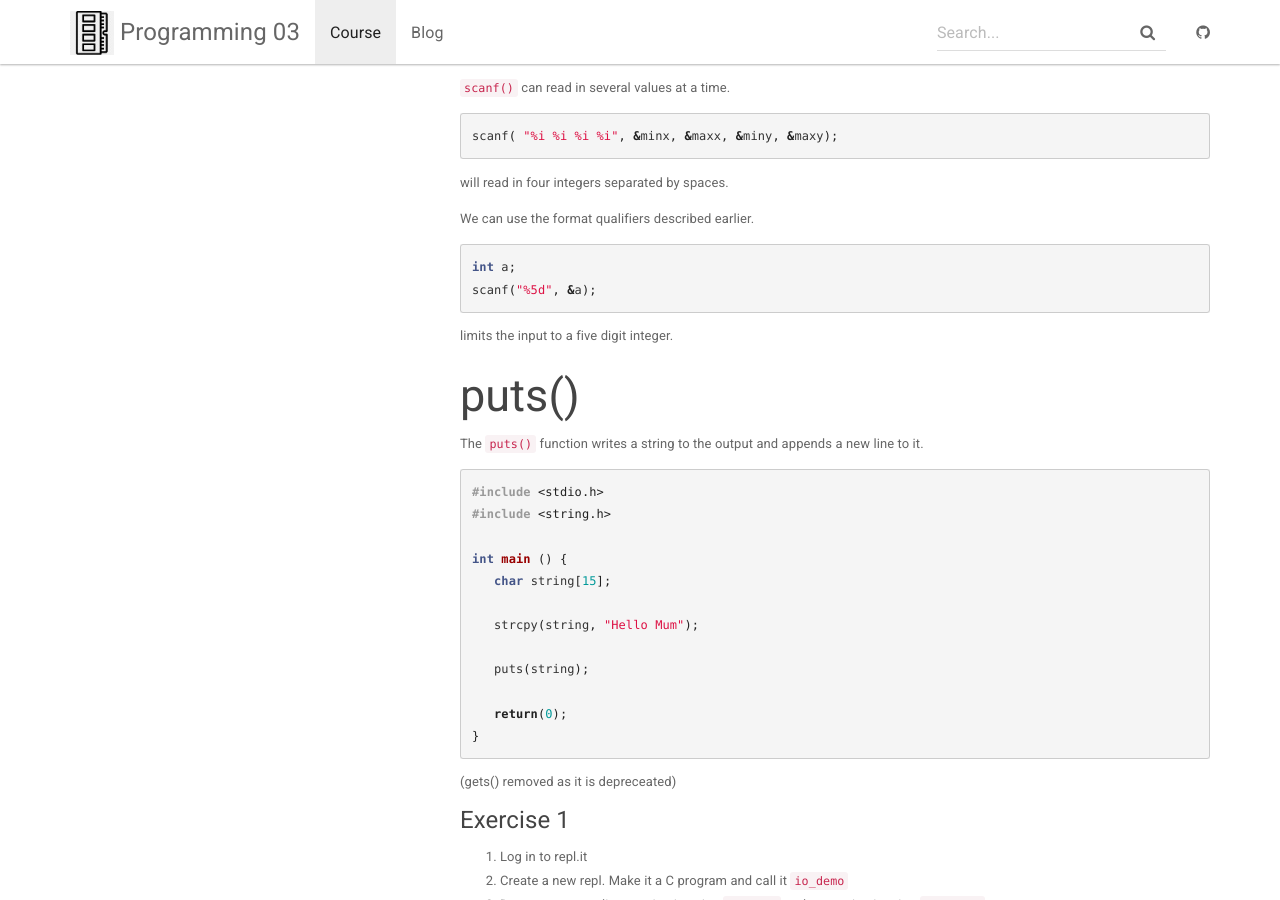
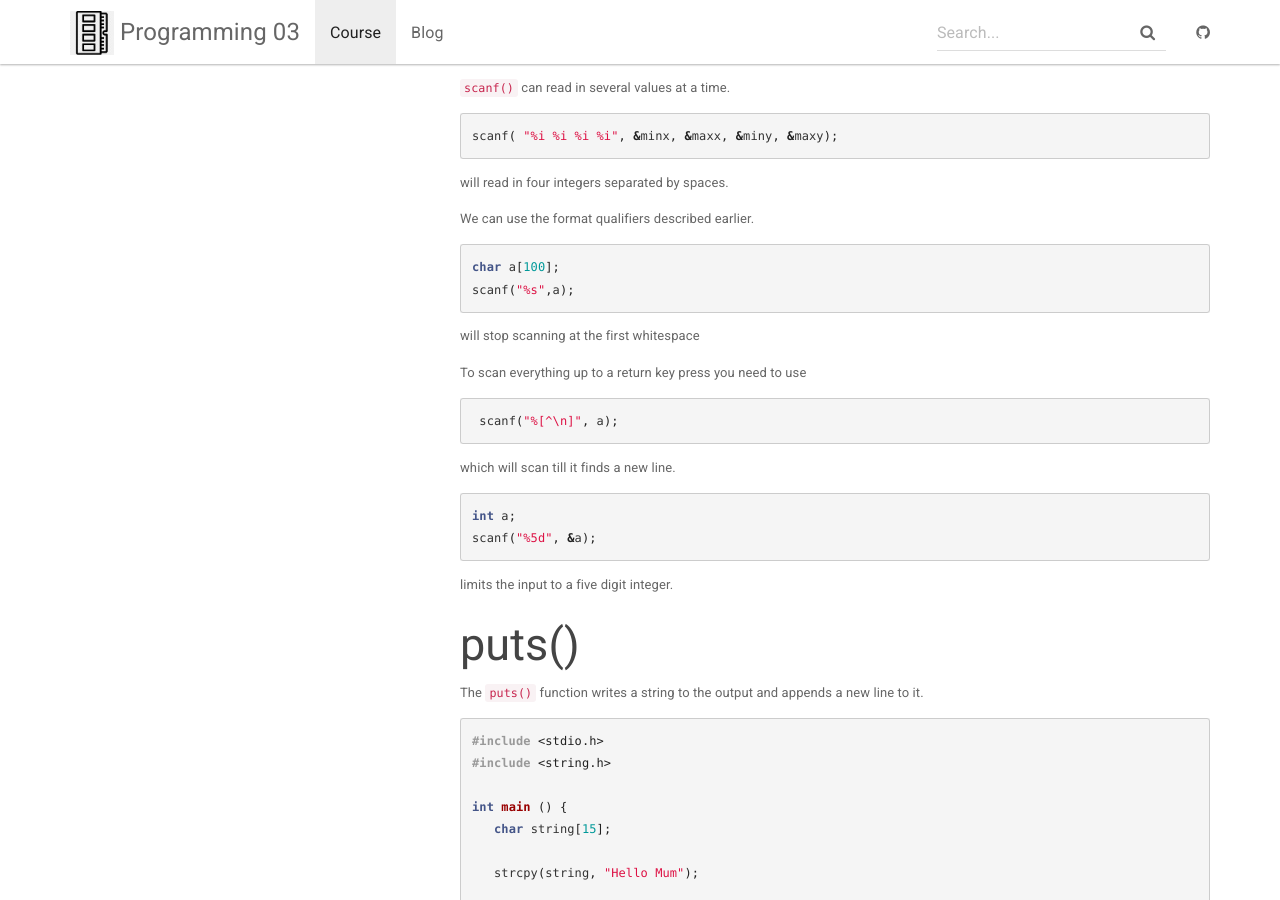
Before and after one commit to andyguestysj/prog03, a Jekyll site: the page built from _docs/topics/2-c/c-08.md, in a window 1280 px wide and 900 px high, scrolled down 1049 px. Built offline with Jekyll 4.4.1, drawn with Linux system fonts in a browser that asks for light colours.

Commit message:
scanf full lines

````diff
--- a/_docs/topics/2-c/c-08.md
+++ b/_docs/topics/2-c/c-08.md
@@ -54,6 +54,19 @@ will read in four integers separated by spaces.
 We can use the format qualifiers described earlier.
 
 ```c
+char a[100];
+scanf("%s",a);
+```
+will stop scanning at the first whitespace
+
+To scan everything up to a return key press you need to use
+```c
+ scanf("%[^\n]", a);
+ ```
+ which will scan till it finds a new line.
+
+
+```c
 int a;
 scanf("%5d", &a);
 ```
````
